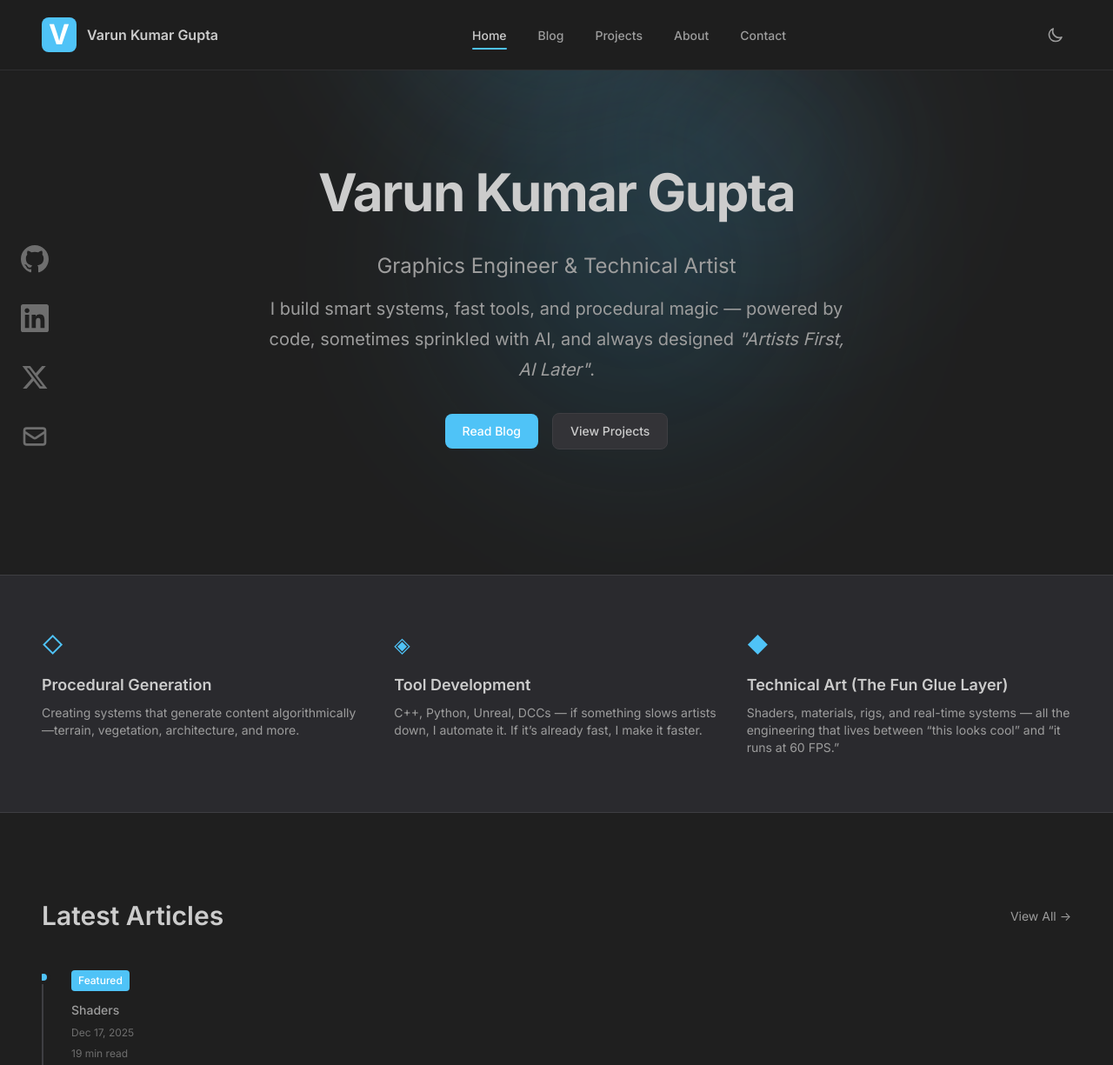
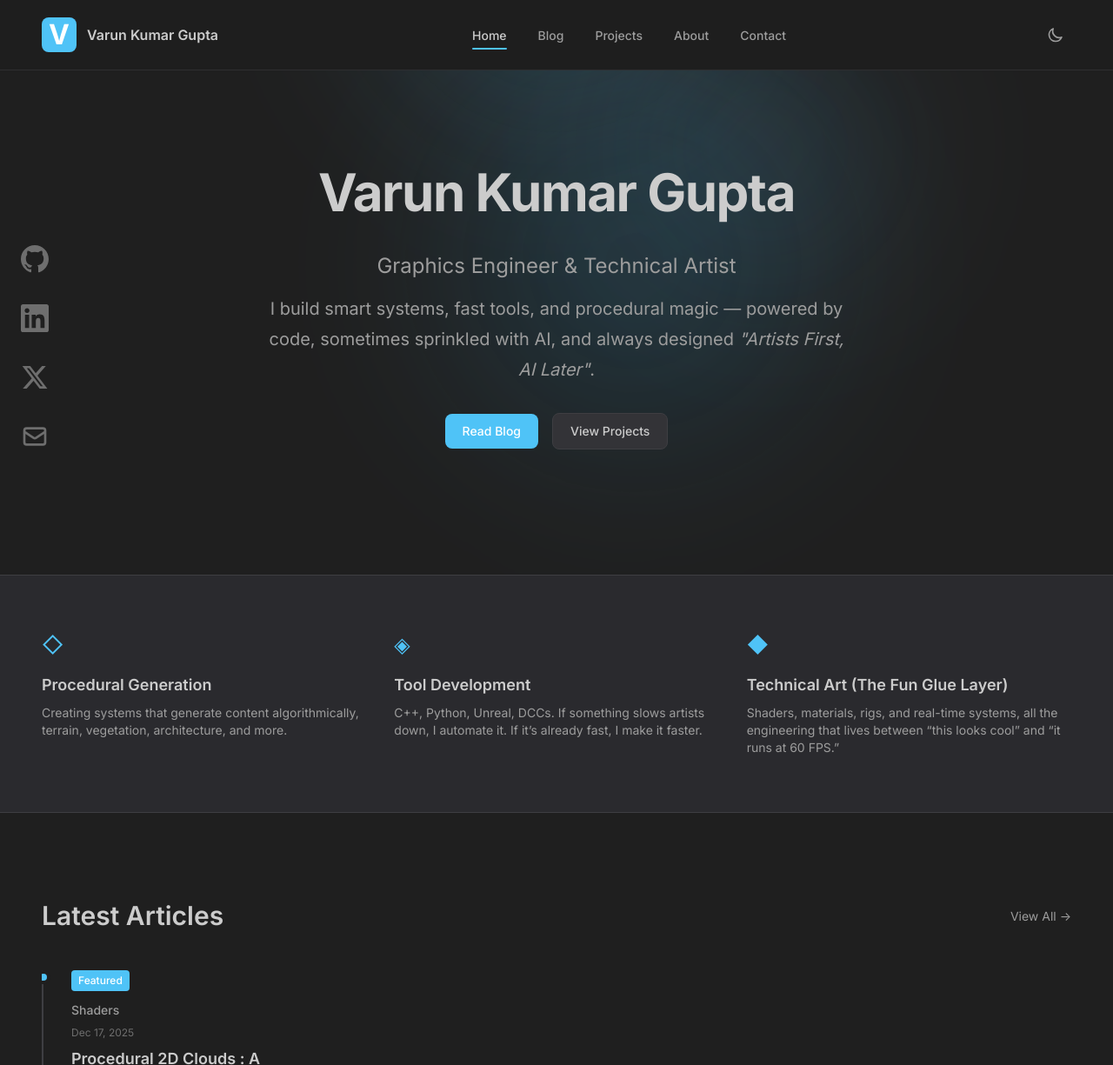
Before and after one commit to VKG5/vkg5.github.io, an Astro site: page / in a window 1280 px wide. Shown: the top 1225 px of the page at 87% size. Built offline with nearby package versions, Linux system fonts and the light colour scheme; Astro itself is replaced by a stand-in of ours; a web font is replaced by a local one.

Commit message:
Updated-Landing-Page - Updated landing page to read better

```diff
--- a/src/pages/index.astro
+++ b/src/pages/index.astro
@@ -19,17 +19,17 @@ const featuredProjects = allProjects.filter((p) => p.data.featured).slice(0, 3);
 const expertise = [
   {
     title: 'Procedural Generation',
-    description: 'Creating systems that generate content algorithmically—terrain, vegetation, architecture, and more.',
+    description: 'Creating systems that generate content algorithmically, terrain, vegetation, architecture, and more.',
     icon: '◇',
   },
   {
     title: 'Tool Development',
-    description: 'C++, Python, Unreal, DCCs — if something slows artists down, I automate it. If it’s already fast, I make it faster.',
+    description: 'C++, Python, Unreal, DCCs. If something slows artists down, I automate it. If it’s already fast, I make it faster.',
     icon: '◈',
   },
   {
     title: 'Technical Art (The Fun Glue Layer)',
-    description: 'Shaders, materials, rigs, and real-time systems — all the engineering that lives between “this looks cool” and “it runs at 60 FPS.”',
+    description: 'Shaders, materials, rigs, and real-time systems, all the engineering that lives between “this looks cool” and “it runs at 60 FPS.”',
     icon: '◆',
   },
 ];
@@ -99,7 +99,6 @@ const expertise = [
               {posts.map((post) => {
                 const date = new Date(post.data.publishedAt);
                 const formattedDate = date.toLocaleDateString('en-US', { month: 'short', day: 'numeric', year: 'numeric' });
-                const readingTime = getReadingTime(post.body);
                 return (
                   <a href={`/blog/${post.slug}`} class="flex-shrink-0 w-80 group">
                     <div class="relative pl-8 pb-8 border-l-2 border-border group-hover:border-accent transition-colors min-h-60 flex flex-col">
@@ -111,7 +110,6 @@ const expertise = [
                       )}
                       <div class="capitalize text-sm font-medium text-text-secondary mb-2">{post.data.category.replace(/-/g, ' ')}</div>
                       <div class="text-xs text-text-tertiary mb-2">{formattedDate}</div>
-                      <div class="text-xs text-text-tertiary mb-3">{readingTime} min read</div>
                       <h3 class="text-lg font-semibold text-text-primary group-hover:text-accent transition-colors">{post.data.title}</h3>
                     </div>
                   </a>
```
